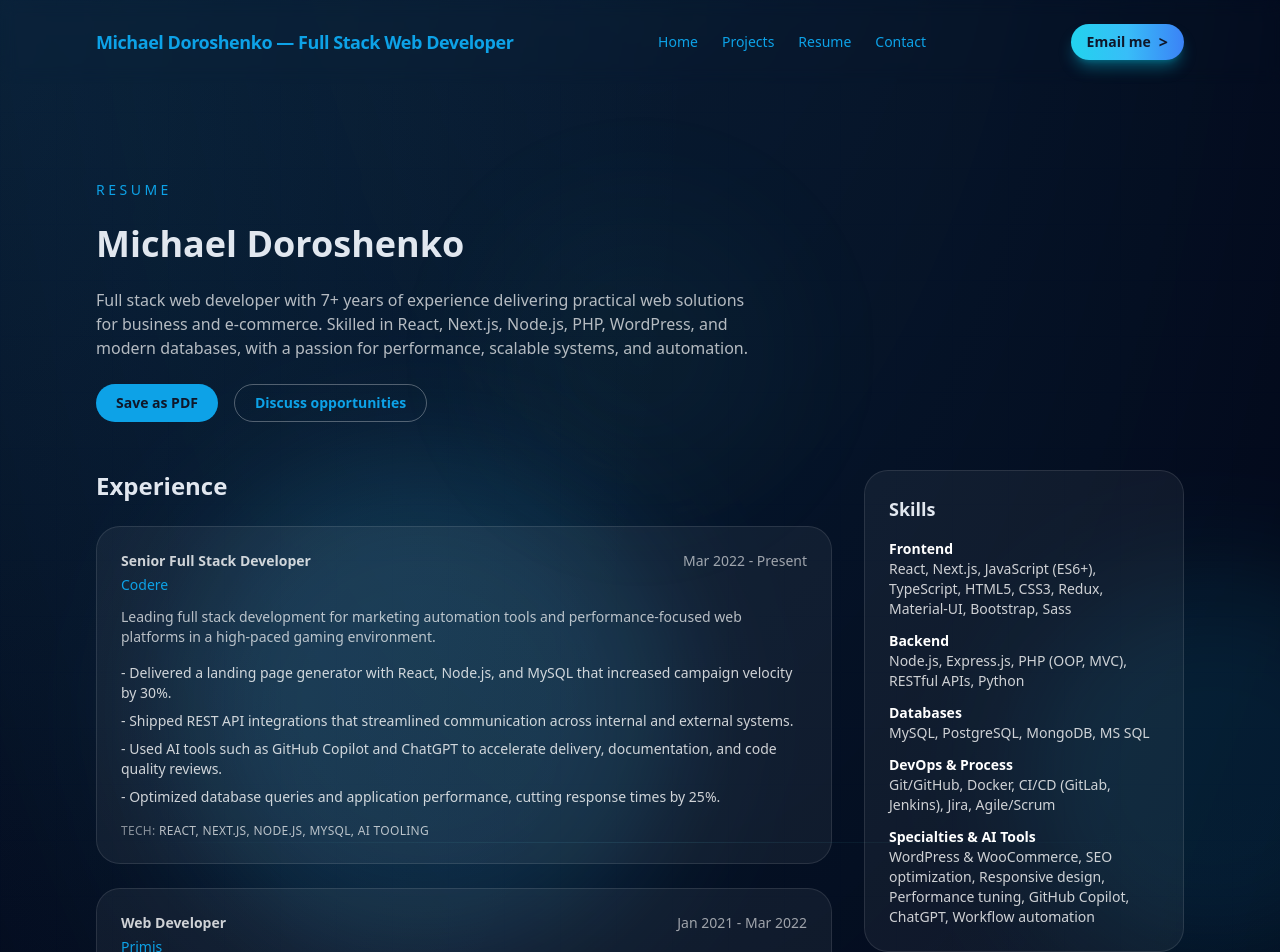
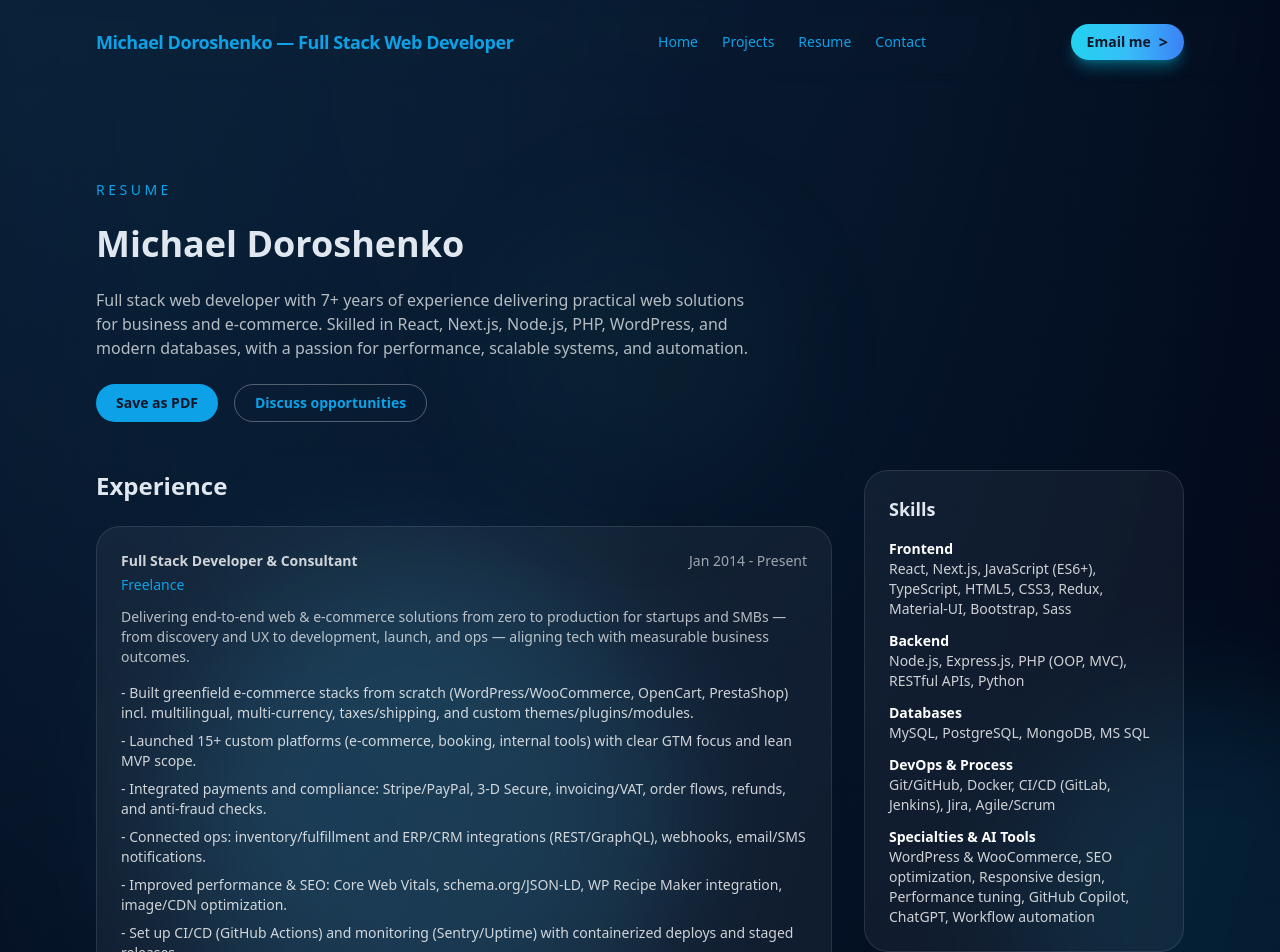
Before and after one commit to mido1983/portfolio, a Next.js app: page /resume in a window 1280 px wide. Shown: the top 952 px of the page. Built offline with nearby package versions, Linux system fonts and the light colour scheme.

Commit message:
Removed the sitemap property that was set to null, which violated the expected string | string[] type. The robots metadata now only returns the disallow rule (src/app/robots.ts:3). Project should compile again.

```diff
--- a/src/app/robots.ts
+++ b/src/app/robots.ts
@@ -5,7 +5,6 @@ export default function robots(): MetadataRoute.Robots {
     rules: {
       userAgent: "*",
       disallow: "/"
-    },
-    sitemap: null
+    }
   };
 }
--- a/src/components/experience-timeline.tsx
+++ b/src/components/experience-timeline.tsx
@@ -23,7 +23,7 @@ export function ExperienceTimeline() {
             <div className="rounded-3xl border border-white/10 bg-white/5 p-6 shadow-lg shadow-black/20">
               <div className="flex flex-wrap items-center justify-between gap-2 text-sm text-white/60">
                 <span>{item.period}</span>
-                <span>{item.tech.slice(0, 3).join(" · ")}</span>
+                <span>{item.tech.slice(0, 30).join(" · ")}</span>
               </div>
               <h3 className="mt-4 text-xl font-semibold">
                 {item.role} · {item.company}
--- a/src/data/experience.ts
+++ b/src/data/experience.ts
@@ -8,11 +8,50 @@ export type Experience = {
 };
 
 export const experiences: Experience[] = [
+{
+  company: "Freelance",
+  role: "Full Stack Developer & Consultant",
+  period: "Jan 2014 - Present",
+  description:
+    "Delivering end-to-end web & e-commerce solutions from zero to production for startups and SMBs — from discovery and UX to development, launch, and ops — aligning tech with measurable business outcomes.",
+  achievements: [
+    "Built greenfield e-commerce stacks from scratch (WordPress/WooCommerce, OpenCart, PrestaShop) incl. multilingual, multi-currency, taxes/shipping, and custom themes/plugins/modules.",
+    "Launched 15+ custom platforms (e-commerce, booking, internal tools) with clear GTM focus and lean MVP scope.",
+    "Integrated payments and compliance: Stripe/PayPal, 3-D Secure, invoicing/VAT, order flows, refunds, and anti-fraud checks.",
+    "Connected ops: inventory/fulfillment and ERP/CRM integrations (REST/GraphQL), webhooks, email/SMS notifications.",
+    "Improved performance & SEO: Core Web Vitals, schema.org/JSON-LD, WP Recipe Maker integration, image/CDN optimization.",
+    "Set up CI/CD (GitHub Actions) and monitoring (Sentry/Uptime) with containerized deploys and staged releases.",
+    "Ran technical strategy workshops to validate MVP scope, prioritize features, and de-risk delivery."
+  ],
+  tech: [
+    "Next.js",
+    "React",
+    "Node.js",
+    "TypeScript",
+    "PHP",
+    "Slim PHP",
+    "WordPress",
+    "WooCommerce",
+    "OpenCart",
+    "PrestaShop",
+    "PostgreSQL",
+    "MySQL",
+    "Docker",
+    "Nginx",
+    "AWS",
+    "Vercel",
+    "Cloudflare",
+    "REST",
+    "GraphQL",
+    "GitHub Actions",
+    "Sentry"
+  ]
+},
   {
 
     company: "Codere",
     role: "Senior Full Stack Developer",
-    period: "Mar 2022 - Present",
+    period: "Mar 2022 - Sep 2025",
     description:
       "Leading full stack development for marketing automation tools and performance-focused web platforms in a high-paced gaming environment.",
     achievements: [
@@ -21,7 +60,7 @@ export const experiences: Experience[] = [
       "Used AI tools such as GitHub Copilot and ChatGPT to accelerate delivery, documentation, and code quality reviews.",
       "Optimized database queries and application performance, cutting response times by 25%."
     ],
-    tech: ["React", "Next.js", "Node.js", "MySQL", "AI tooling"]
+    tech: ["React", "Next.js", "Node.js", "MySQL", "PHP","AWS", "AI tooling"]
   },
   {
     company: "Primis",
@@ -47,7 +86,7 @@ export const experiences: Experience[] = [
       "Integrated third-party REST APIs to automate inventory, fulfillment, and marketing flows.",
       "Improved SEO foundations and responsive design across new product launches."
     ],
-    tech: ["WordPress", "WooCommerce", "PHP", "JavaScript", "REST APIs"]
+    tech: ["WordPress", "WooCommerce", "PHP", "JavaScript","MySQL", "REST APIs"]
   },
   {
     company: "Global on Media",
```
